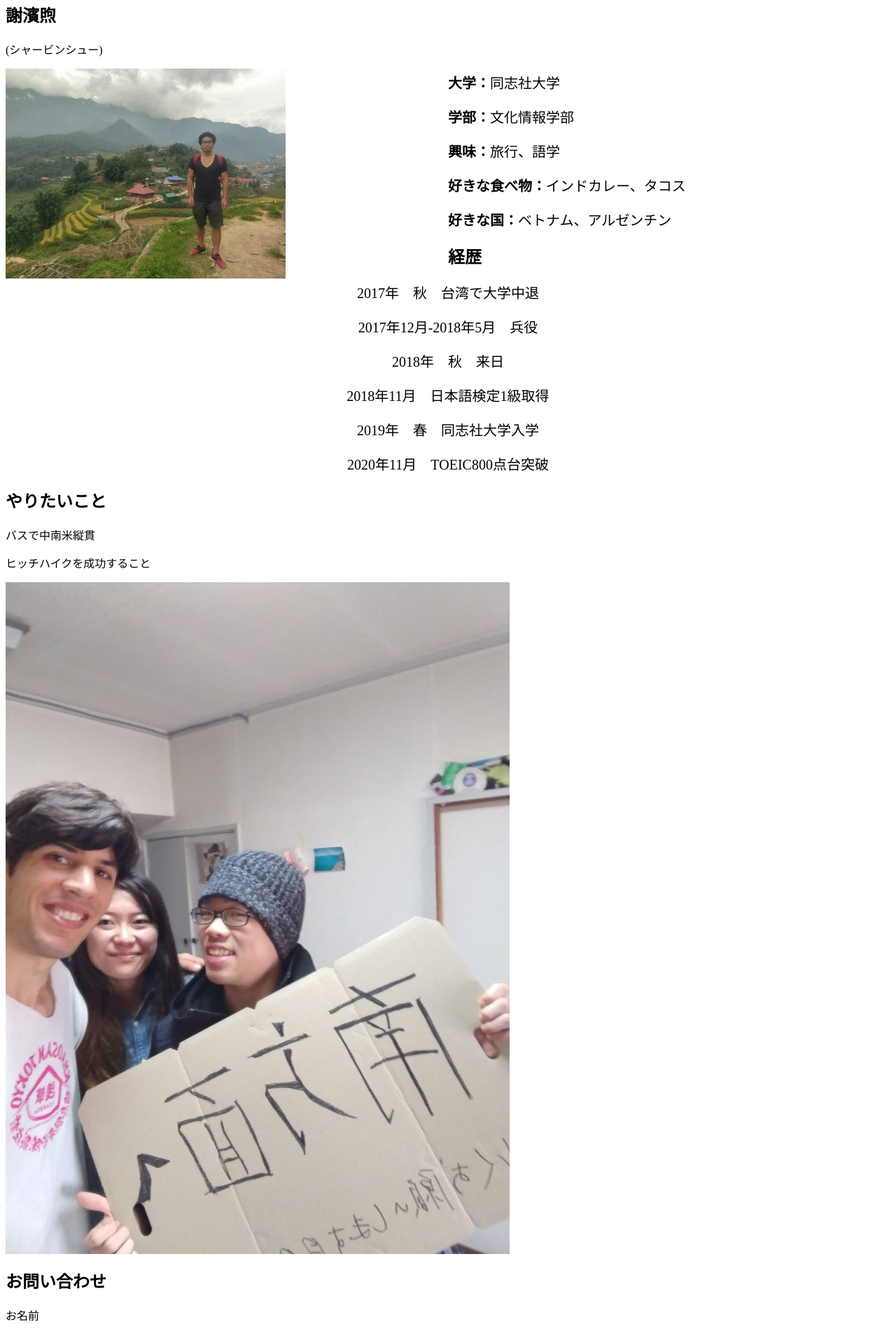
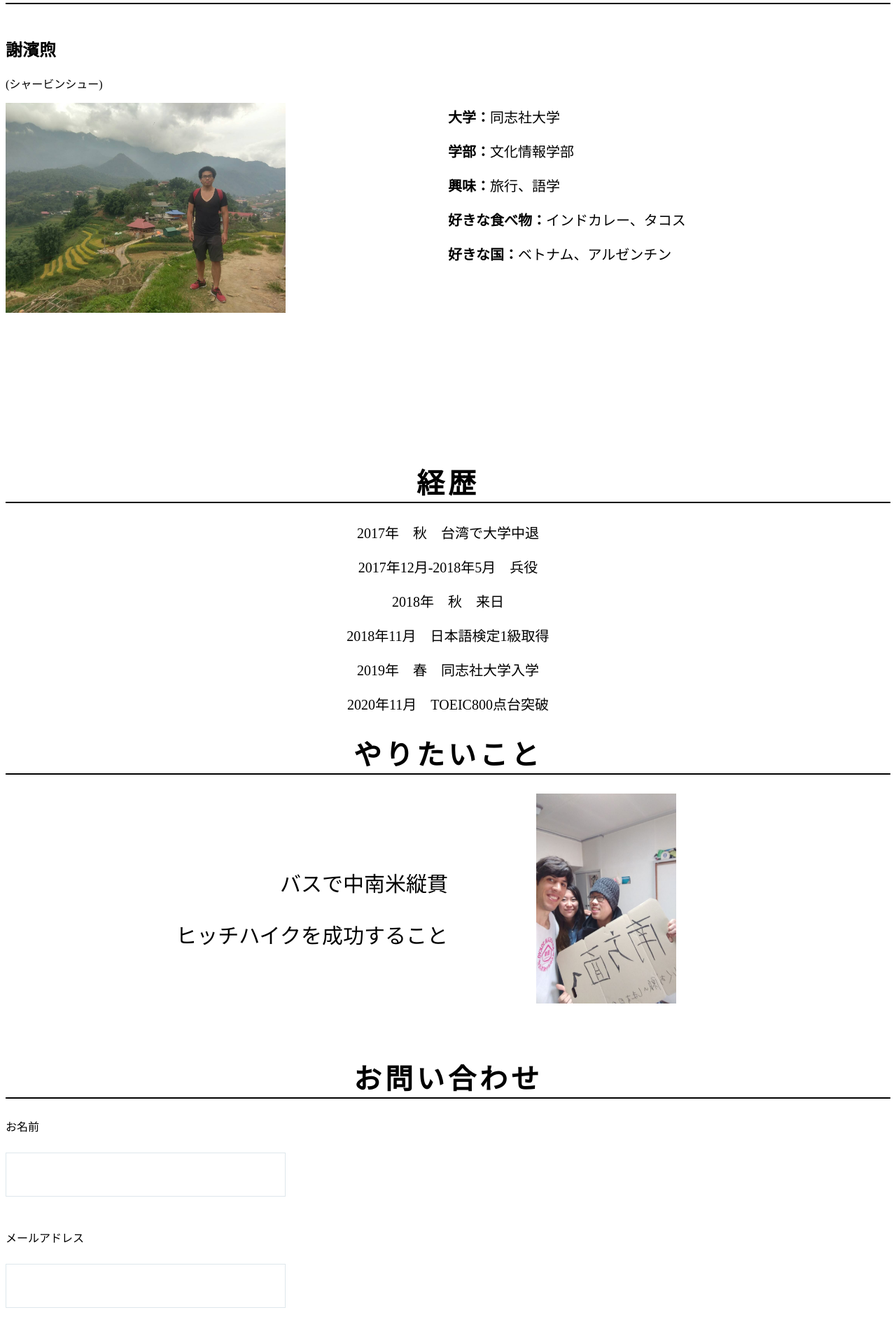
Before and after one commit to shiehbinshu/shiehbinshu.github.io, a plain HTML site: page index.html in a window 1280 px wide. Shown: the part 885-2797 px from the top of the page at 70% size. Drawn offline with Linux system fonts and the light colour scheme.

Commit message:
Update index.html

```diff
--- a/index.html
+++ b/index.html
@@ -3,6 +3,8 @@
     <meta charset="utf-8">
     <title>Shiehbinsheu</title>
     <link rel="stylesheet" href="stylesheet.css">
+    <link rel="stylesheet" href="responsive.css">
+    <link href="https://use.fontawesome.com/releases/v5.6.1/css/all.css" rel="stylesheet">
   </head>
   <body>
     <div class="header">
@@ -31,6 +33,12 @@
             <h1>何を起きない</h1>
             <h1>だから、前に進むのだ</h1>
         </div>
+        <div class="btn-wrapper">
+            <a href="https://www.facebook.com/pigshieh" class="btn facebook">
+                <span class="fab fa-facebook-square"></span>
+                facebook
+            </a>
+        </div>
     </div>
     <div class="main-wrapper">
 
@@ -38,12 +46,11 @@
             <div class="heading">
                 <h1>私について</h1>
             </div>
+            <div class="intro-parent">
                 <div class="intro">
                     <h2>謝濱煦</h2>
                     <p>(シャービンシュー)</p>
-                <p>
                     <img class="mifoto" src="photo6.jpg">
-                </p>
                 </div>
                 <div class="intro-text">
                     <p>
@@ -64,9 +71,10 @@
                 </div>
             </div>
         </div>
+        </div>
         <div id="my_history" class="my_history">
             <div class="heading">
-                <h2>経歴</h2>
+                <h1>経歴</h1>
             </div>
             <div class="history-text">
                 <p>2017年　秋　台湾で大学中退</p>
@@ -79,20 +87,22 @@
         </div>
         <div id="goal" class="goal">
             <div class="heading">
-                <h2>やりたいこと</h2>
+                <h1>やりたいこと</h1>
             </div>
-            <div class="goal_text">
+            <div class="goal-parent">
+                <div class="goal-text">
                     <p>バスで中南米縦貫</p>
                     <p>ヒッチハイクを成功すること</p>
                 </div>
-            <div class="adventure-image">
+                <div class="goal-image">
                     <img src="photo1.jpg">
                 </div>
             </div>
         </div>
+    </div>
     <div id="message-wrapper" class="message-wrapper">
-        <div class="heading2">
-            <h2>お問い合わせ</h2>
+        <div class="heading">
+            <h1>お問い合わせ</h1>
         </div>
         <div class="mail_box">
             <p>お名前</p>
```
Lines whose indentation alone changed are shown as unchanged.
